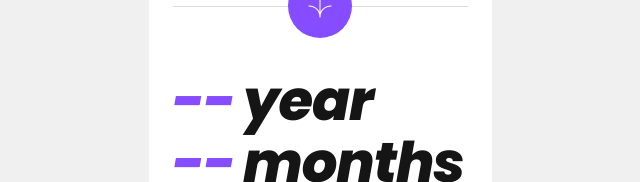
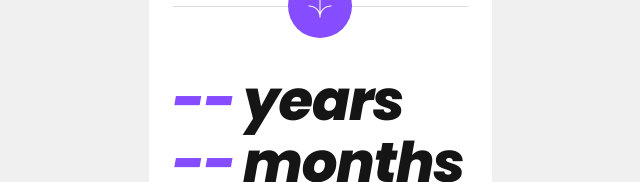
Before and after one commit to burgosha/age-calculator-app, a React (Create React App) app: page / in a window 1280 px wide. Shown: the part 339-521 px from the top of the page, without its empty margins (320-960 px from the left). Built offline with nearby package versions, Linux system fonts and the light colour scheme; the HTML template or start-up script is replaced by a standard one.

Commit message:
handle error messages

```diff
--- a/src/components/AgeCalculator.js
+++ b/src/components/AgeCalculator.js
@@ -26,7 +26,7 @@ function AgeCalculator (props) {
         const m = Number(document.getElementById("month").value);
         const d = Number(document.getElementById("day").value);
         const monthDays = new Date(y, m, 0).getDate();
-        if (d <= monthDays && y <= currYYYY) {
+        if (d <= monthDays && y <= currYYYY && m < 12) {
             setUserBirth({
                 ...userBirth,
                 [event.target.name] : event.target.value
@@ -43,6 +43,13 @@ function AgeCalculator (props) {
                 days: "--"
             })
             // Add toggle visibility
+            if(monthDays < d) {
+                console.log("Must be a valid day")
+            } else if (12 <= m) {
+                console.log("Must be a valid month")
+            } else if (currYYYY < y) {
+                console.log("Must be in the past")
+            }
         }
     };
     //HANDLE SUBMIT - CALCULATE AGE
@@ -97,7 +104,7 @@ function AgeCalculator (props) {
                 <div className="separator"></div>
             </div>
             <div className="results">
-                <p className="results-info"><span>{userAge.years ? userAge.years : userAge.years === 0 ? userAge.years : "--"}</span> year</p>
+                <p className="results-info"><span>{userAge.years ? userAge.years : userAge.years === 0 ? userAge.years : "--"}</span> years</p>
                 <p className="results-info"><span>{userAge.months ? userAge.months : userAge.months === 0 ? userAge.months : "--"}</span> months</p>
                 <p className="results-info"><span>{userAge.days ? userAge.days : userAge.days === 0 ? userAge.days : "--"}</span> days</p>
             </div>
```
